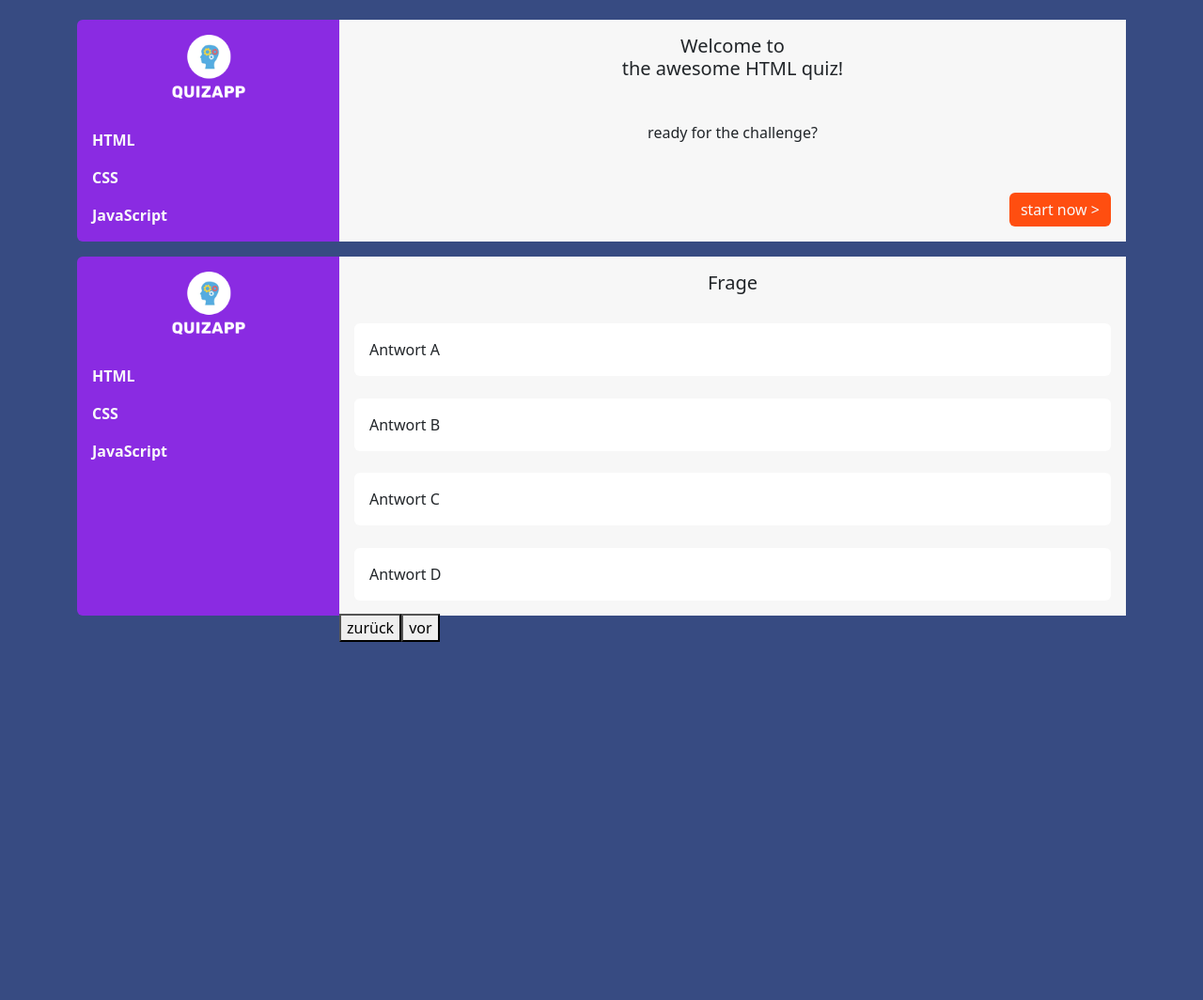
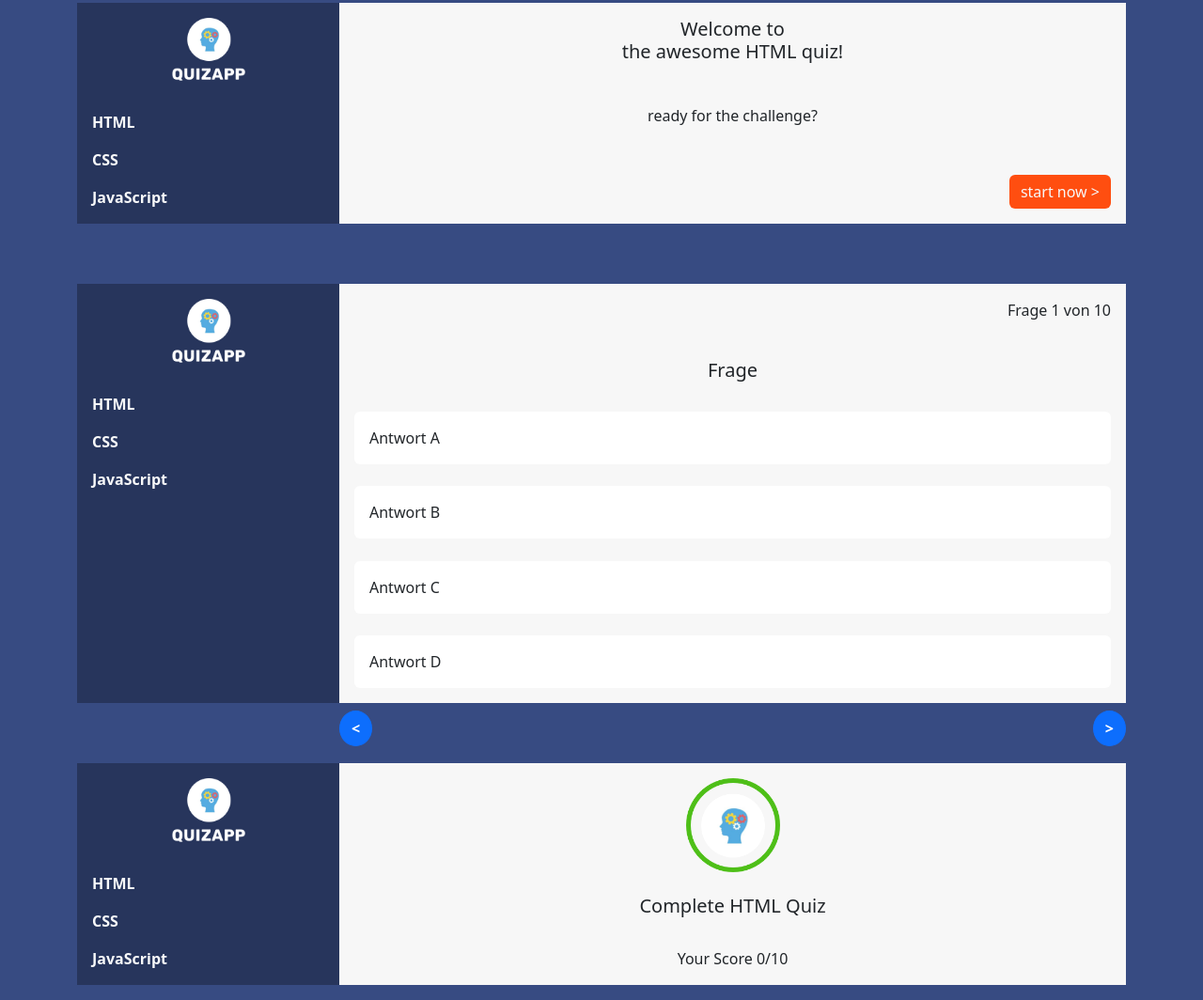
Before and after one commit to debuggingLizard/quizapp, a plain HTML site: page index.html in a window 1280 px wide. Shown: the part 79-1143 px from the top of the page at 94% size. Before the commit the page ends 800 px from the top, so only its background shows below. Drawn offline with nearby package versions, Linux system fonts and the light colour scheme.

Commit message:
finalized initial cards design

```diff
--- a/index.html
+++ b/index.html
@@ -56,6 +56,7 @@
                 </div>
                 <div class="col-md-9">
                     <div class="card-body">
+                        <p class="card-text text-end">Frage 1 von 10</p>
                         <h5 class="card-title text-center">Frage</h5>
                         <div class="card bg-white">
                             <div class="card-body">
@@ -78,12 +79,35 @@
                             </div>
                         </div>
                     </div>
-                    <div class="buttons-navigation"><button>zurück</button><button>vor</button></div>
+
+                    <div class="buttons-navigation">
+                        <button class="btn btn-primary fw-semibold"><</button>
+                        <button class="btn btn-primary fw-semibold">></button>
+                    </div>
                 </div>
             </div>
         </div>
 
-
+        <!-- finish screen -->
+        <div class="card mb-3">
+            <div class="row g-0">
+                <div class="col-md-3">
+                    <img src="./img/logo.png" alt="...">
+                    <div>
+                        <a class="link-light text-decoration-none fw-semibold" href="">HTML</a>
+                        <a class="link-light text-decoration-none fw-semibold" href="">CSS</a>
+                        <a class="link-light text-decoration-none fw-semibold" href="">JavaScript</a>
+                    </div>
+                </div>
+                <div class="col-md-9">
+                    <div class="card-body">
+                        <img class="img-result" src="./img/brain result.png" alt="">
+                        <h5 class="card-title text-center">Complete HTML Quiz</h5>
+                        <p class="card-text text-center">Your Score 0/10</p>
+                    </div>
+                </div>
+            </div>
+        </div>
     </div>
 
 </body>
--- a/style.css
+++ b/style.css
@@ -10,23 +10,23 @@ body {
     justify-content: center;
     align-items: center;
     flex-direction: column; /* später wieder rausnehmen ggf. */
+    gap: 48px; /* später wieder rausnehmen ggf. */
     flex:1;
+    padding-top: 32px;  /* später wieder rausnehmen ggf. */
 }
 
 .card {
     border: 0px;
-    background-color: blueviolet;
-    /* overflow: hidden; */
+    background-color: transparent;
     width: 100%;
 }
 
 .col-md-3 {
-    /* background-color: #27355c; */
+    background-color: #27355c;
     display: flex;
     flex-direction: column;
     padding: 16px;
     gap: 32px;
-    --bs-card-border-radius: var(--bs-border-radius);
 }
 
 .col-md-3 img {
@@ -67,9 +67,20 @@ body {
 
 .buttons-navigation {
     position: relative;
-    bottom: 2px;
+    bottom: -8px;
+    display: flex;
+    justify-content: space-between;
 }
 
+.buttons-navigation .btn {
+    border-radius: 50%;
+}
+
+.img-result {
+    width: 100px;
+    height: auto;
+    align-self: center;
+}
 
 /* colors */
 /* sidebar quizcard: #27355c */
```
